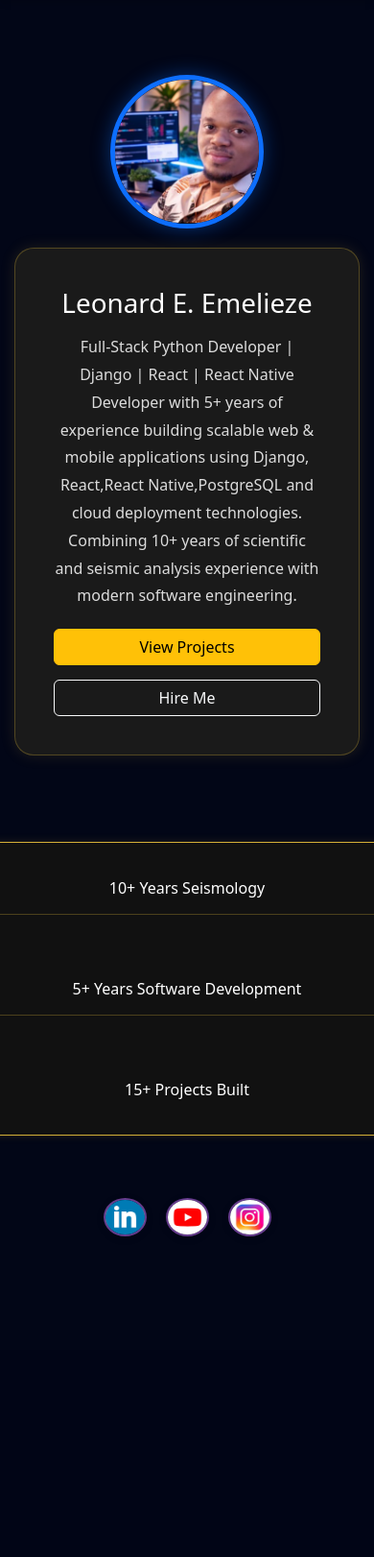
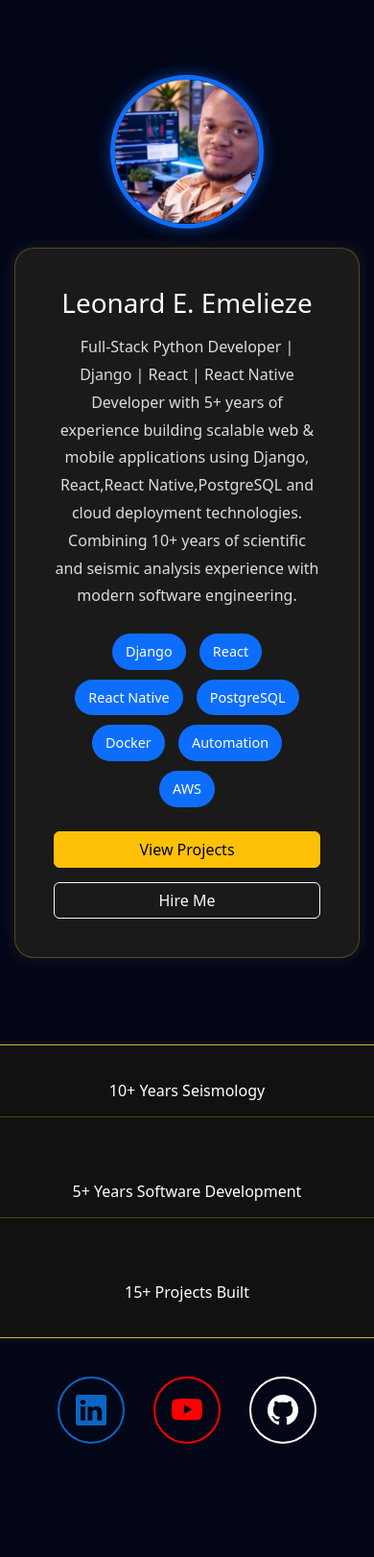
Before and after one commit to leoseis/-portfolio, a Django app: page / in a window 390 px wide. Shown: the part 83-1705 px from the top of the page at 96% size. Before the commit the page ends 1371 px from the top, so only its background shows below. Run offline with Django 5.2, Linux system fonts and the light colour scheme.

Commit message:
added a better social icons

```diff
--- a/ebo/templates/base.html
+++ b/ebo/templates/base.html
@@ -5,6 +5,8 @@
     <meta charset="utf-8">
     <meta name="viewport" content="width=device-width, initial-scale=1">
     <title>{% block title %}Portfolio {% endblock title %}</title>
+    <link rel="stylesheet"
+href="https://cdn.jsdelivr.net/npm/bootstrap-icons@1.11.3/font/bootstrap-icons.min.css">
     <link href="https://cdn.jsdelivr.net/npm/bootstrap@5.3.3/dist/css/bootstrap.min.css" rel="stylesheet" integrity="sha384-QWTKZyjpPEjISv5WaRU9OFeRpok6YctnYmDr5pNlyT2bRjXh0JMhjY6hW+ALEwIH" crossorigin="anonymous">
 
     <link rel="stylesheet" href="{% static 'css/style.css' %}"
--- a/ebo/templates/home.html
+++ b/ebo/templates/home.html
@@ -150,6 +150,72 @@ body{
   }
 @media (max-width:768px){
 
+.social_links{
+    transition:all .3s ease;
+    border-radius:50%;
+}
+
+.social_links:hover{
+    transform:translateY(-8px) scale(1.1);
+    box-shadow:0 10px 25px rgba(13,110,253,.35);
+}
+
+
+.social-container{
+    display:flex;
+    justify-content:center;
+    align-items:center;
+    gap:30px;
+    margin-top:40px;
+    margin-bottom:20px;
+}
+
+.social-icon{
+    width:65px;
+    height:65px;
+    border-radius:50%;
+    display:flex;
+    justify-content:center;
+    align-items:center;
+    text-decoration:none;
+    font-size:2rem;
+    transition:all .4s ease;
+}
+
+.linkedin{
+    color:#0A66C2;
+    border:2px solid #0A66C2;
+}
+
+.youtube{
+    color:#FF0000;
+    border:2px solid #FF0000;
+}
+
+.github{
+    color:#ffffff;
+    border:2px solid #ffffff;
+}
+
+.social-icon:hover{
+    transform:translateY(-10px) scale(1.1);
+    box-shadow:0 0 20px rgba(255,255,255,.3);
+}
+
+.linkedin:hover{
+    background:#0A66C2;
+    color:white;
+}
+
+.youtube:hover{
+    background:#FF0000;
+    color:white;
+}
+
+.github:hover{
+    background:#ffffff;
+    color:#000000;
+}
 
 .stats-section{
         flex-direction:column;
@@ -166,6 +232,16 @@ body{
     .stats-section div:last-child{
         border-bottom:none;
     }
+
+    .stats-section div{
+    transition:all .3s ease;
+    cursor:pointer;
+}
+
+.stats-section div:hover{
+    color:#f1c40f;
+    transform:translateY(-5px);
+}
 
     .hero-section{
         min-height:auto;
@@ -197,6 +273,37 @@ body{
     .hero-buttons a{
         width:100%;
     }
+
+    .circular-image-container{
+    animation:glow 3s infinite alternate;
+}
+
+@keyframes glow{
+    from{
+        box-shadow:0 0 10px rgba(13,110,253,.4);
+    }
+
+    to{
+        box-shadow:0 0 25px rgba(13,110,253,.8);
+    }
+}
+
+
+.mt-4{
+    animation:fadeUp 1s ease;
+}
+
+@keyframes fadeUp{
+    from{
+        opacity:0;
+        transform:translateY(30px);
+    }
+
+    to{
+        opacity:1;
+        transform:translateY(0);
+    }
+}
 /*
     .stats-section{
         flex-direction:column;
@@ -267,6 +374,21 @@ body{
     margin-top:40px;
 }
 
+
+.tech-badges{
+    margin:20px 0;
+}
+
+.tech-badges span{
+    display:inline-block;
+    background:#0d6efd;
+    color:white;
+    padding:8px 14px;
+    border-radius:20px;
+    margin:5px;
+    font-size:.9rem;
+}
+
 .stats-section{
     width:auto;
     min-width:900px;
@@ -289,6 +411,62 @@ body{
 
 .social-wrapper a{
     display:inline-block;
+}
+
+
+.social-container{
+    display:flex;
+    justify-content:center;
+    align-items:center;
+    gap:30px;
+    margin-top:40px;
+    margin-bottom:40px;
+}
+
+.social-icon{
+    width:70px;
+    height:70px;
+    border-radius:50%;
+    display:flex;
+    justify-content:center;
+    align-items:center;
+    text-decoration:none;
+    font-size:2rem;
+    transition:all .3s ease;
+}
+
+.linkedin{
+    color:#0A66C2;
+    border:2px solid #0A66C2;
+}
+
+.youtube{
+    color:#FF0000;
+    border:2px solid #FF0000;
+}
+
+.github{
+    color:#ffffff;
+    border:2px solid #ffffff;
+}
+
+.social-icon:hover{
+    transform:translateY(-8px);
+}
+
+.linkedin:hover{
+    background:#0A66C2;
+    color:white;
+}
+
+.youtube:hover{
+    background:#FF0000;
+    color:white;
+}
+
+.github:hover{
+    background:white;
+    color:black;
 }
 
 
@@ -326,6 +504,17 @@ body{
         with modern software engineering.
       </p>
 
+
+      <div class="tech-badges">
+    <span>Django</span>
+    <span>React</span>
+    <span>React Native</span>
+    <span>PostgreSQL</span>
+    <span>Docker</span>
+    <span>Automation</span>
+    <span>AWS</span>
+</div>
+
       <div class="hero-buttons">
 
         <a href="{% url 'projects' %}"
@@ -353,23 +542,33 @@ body{
     </div>
 </div>
 
-<div class="social-wrapper">
+<!-- <div class="social-wrapper"> -->
     <!-- LinkedIn -->
     <!-- YouTube -->
     <!-- Instagram -->
+<!-- </div> -->
+<div class="social-container">
+
+    <a href="https://www.linkedin.com/in/lee-emelieze-a6a003180/"
+       target="_blank"
+       class="social-icon linkedin">
+        <i class="bi bi-linkedin"></i>
+    </a>
+
+    <a href="https://www.youtube.com/@leonardemelieze8103"
+       target="_blank"
+       class="social-icon youtube">
+        <i class="bi bi-youtube"></i>
+    </a>
+
+    <a href="https://github.com/leoseis"
+       target="_blank"
+       class="social-icon github">
+        <i class="bi bi-github"></i>
+    </a>
+
 </div>
-   <div class="social-wrapper">
-  <a href="https://www.linkedin.com/in/lee-emelieze-a6a003180/" target="_blank">
-    <img src="{% static 'images/linkendin.png' %}" alt="LinkedIn" width="50" height="50" class="social_links">
-  </a>
-
-  <a href="https://www.youtube.com/@leonardemelieze8103" target="_blank">
-    <img src="{% static 'images/you.png' %}" alt="YouTube" width="50" height="50" class="social_links">
-  </a>
-
-  <a href="https://www.instagram.com/mistaa_lee_/" target="_blank">
-    <img src="{% static 'images/insta.jpg' %}" alt="Instagram" width="50" height="50" class="social_links">
-  </a>
+</a>
 </div>
   </div>
 
```
